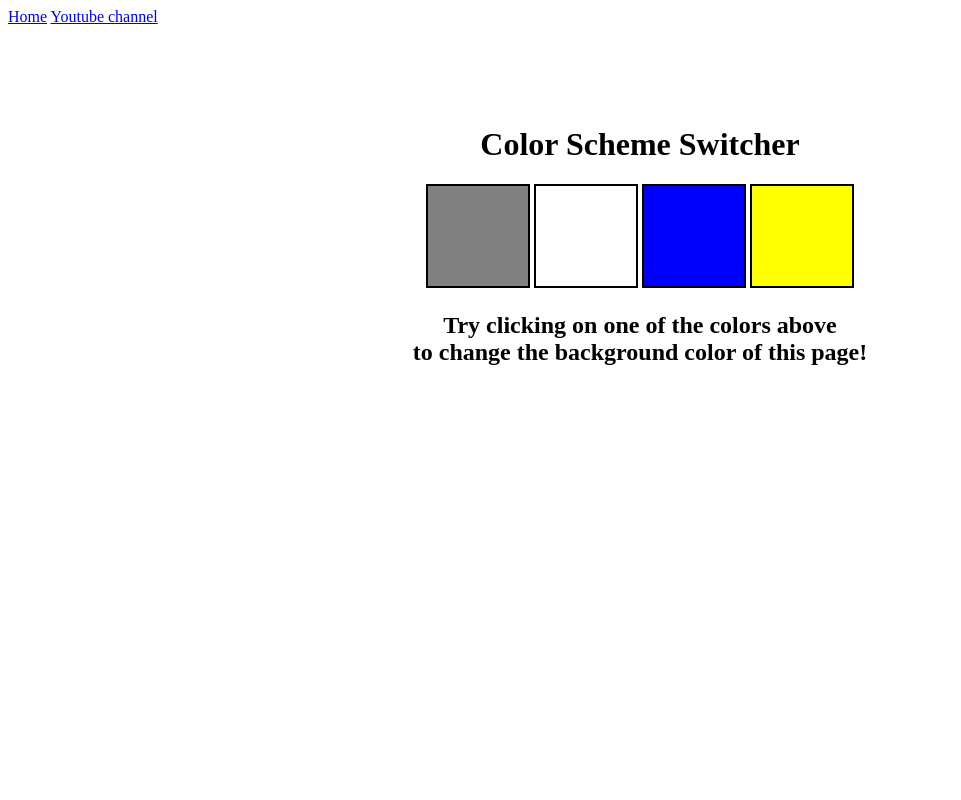
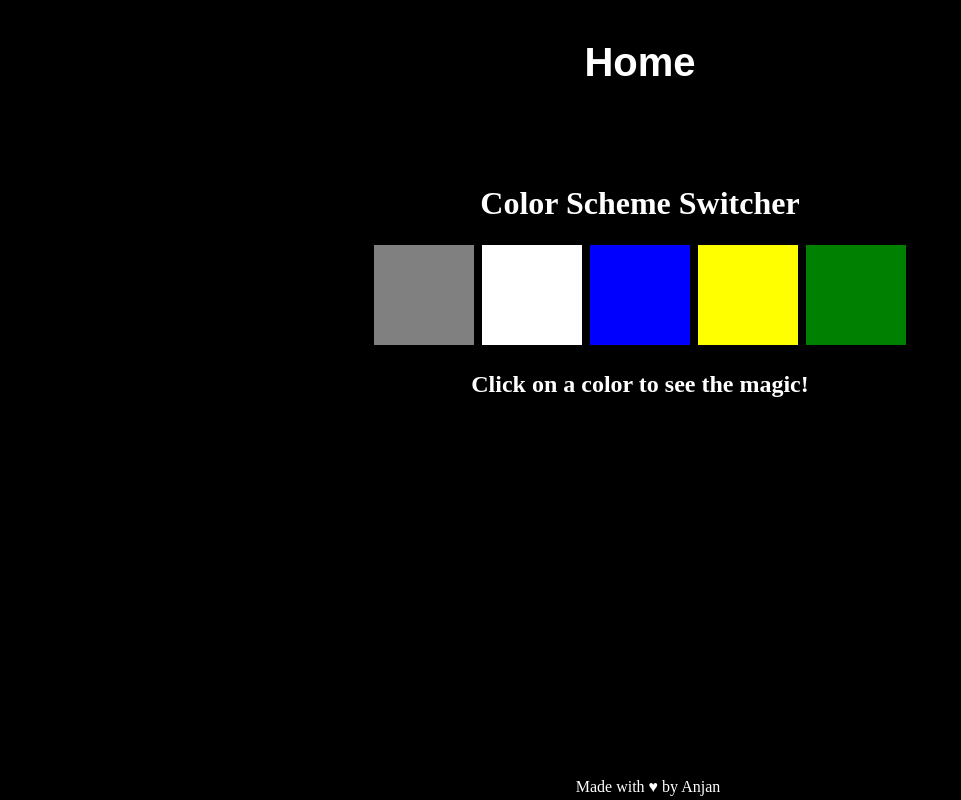
Before and after one commit to AnjanGurz/Learning-Javascript, a plain HTML site: page 07_domProjects/01_colorSwitcherWebApp/index.html in a window 1280 px wide. Shown: the whole page, without its empty margins (0-961 px from the left). Drawn offline with Linux system fonts and the light colour scheme.

Commit message:
modifed the proj with use of obj and conditionals with new functonallity

```diff
--- a/07_domProjects/01_colorSwitcherWebApp/colorSwitch.js
+++ b/07_domProjects/01_colorSwitcherWebApp/colorSwitch.js
@@ -1,8 +1,22 @@
-// Select all elements with the class 'button'
+// Selects all elements with the class 'button'
 const buttons = document.querySelectorAll('.button');
 
-// Select the body element
+// Selects the body element
 const body = document.querySelector('body');
+
+const home = document.getElementById('home');
+
+// Select the instruction element
+const instruction = document.getElementById('instruction');
+
+// Object to map color IDs to motivational quotes
+const aboutColor = {
+  grey: "Explore the elegance of grey!",
+  white: "Embrace simplicity with white!",
+  blue: "Dive into the serenity of blue!",
+  yellow: "Feel the warmth of yellow!",
+  green: "Enjoy the freshness of green!"
+};
 
 // Loop through each button
 buttons.forEach((btn) => {
@@ -16,9 +30,29 @@ buttons.forEach((btn) => {
     // console.log(event);
     // console.log(event.target);
 
-    // Change the background color of the body to the id of the clicked button
+    // Changes the background color of the body to the id of the clicked button
     // The event.target property refers to the clicked button
     // The id property of the event.target is used as the background color value
+
+
+    // Update the background color of the body based on the clicked button's color
     body.style.backgroundColor = event.target.id;
+
+    //changes the font color into black after an event
+    if(event.target.id === "yellow" || event.target.id === "white"){
+      body.style.color = "black";
+      //changes the home nav bar font color into black after an event
+      home.style.color = "black"
+    }
+    else{
+      body.style.color = "white";
+      home.style.color = "white";
+
+    }
+
+    // Update the instruction text and motivational quote based on the clicked color
+    instruction.textContent = aboutColor[event.target.id];
+
+
   });
 });
--- a/07_domProjects/01_colorSwitcherWebApp/index.html
+++ b/07_domProjects/01_colorSwitcherWebApp/index.html
@@ -9,34 +9,23 @@
   </head>
   <body>
     <nav>
-      <a href="/" aria-current="page">Home</a>
-      <a target="_blank" href="https://www.youtube.com/@chaiaurcode"
-        >Youtube channel</a
-      >
+      <a id="home" href="./index.html" aria-current="page" style="text-decoration: none;">Home</a>
+
     </nav>
+
     <div class="canvas">
-      <!-- <a
-        style="
-          background-color: #fff;
-          padding: 10px 30px;
-          border-radius: 8px;
-          color: #212121;
-          text-decoration: none;
-          border: 2px solid #212121;
-        "
-        href="../index.html"
-        >Back to Home Page</a
-      > -->
       <h1>Color Scheme Switcher</h1>
       <span class="button" id="grey"></span>
       <span class="button" id="white"></span>
       <span class="button" id="blue"></span>
       <span class="button" id="yellow"></span>
-      <h2>
-        Try clicking on one of the colors above
-        <span>to change the background color of this page!</span>
-      </h2>
+      <span class="button" id="green"></span>
+      <h2 id="instruction">Click on a color to see the magic!</h2>
     </div>
+
+    <footer style="text-align: center; font-size: 16px;">Made with  &hearts; by Anjan</footer>
+
+
     <script src="colorSwitch.js"></script>
   </body>
 </html>
--- a/07_domProjects/01_colorSwitcherWebApp/styles.css
+++ b/07_domProjects/01_colorSwitcherWebApp/styles.css
@@ -34,3 +34,32 @@ html {
   #yellow {
     background: yellow;
   }
+
+  #green {
+    background: green;
+  }
+
+  nav{
+    text-align: center;
+    margin-top: 40px;
+  }
+
+  nav>a{
+    font-family: 'Arial', sans-serif; /* Choose a suitable font */
+    font-size: 40px; /* Adjust font size as needed */
+    font-weight: bolder;
+    color: white;
+
+  }
+
+  body{
+    background-color: black;
+    color: white;
+  }
+
+  footer{
+    text-align: center;
+    position: absolute;
+    bottom: 4px;
+    width: 100%;
+  }
```
